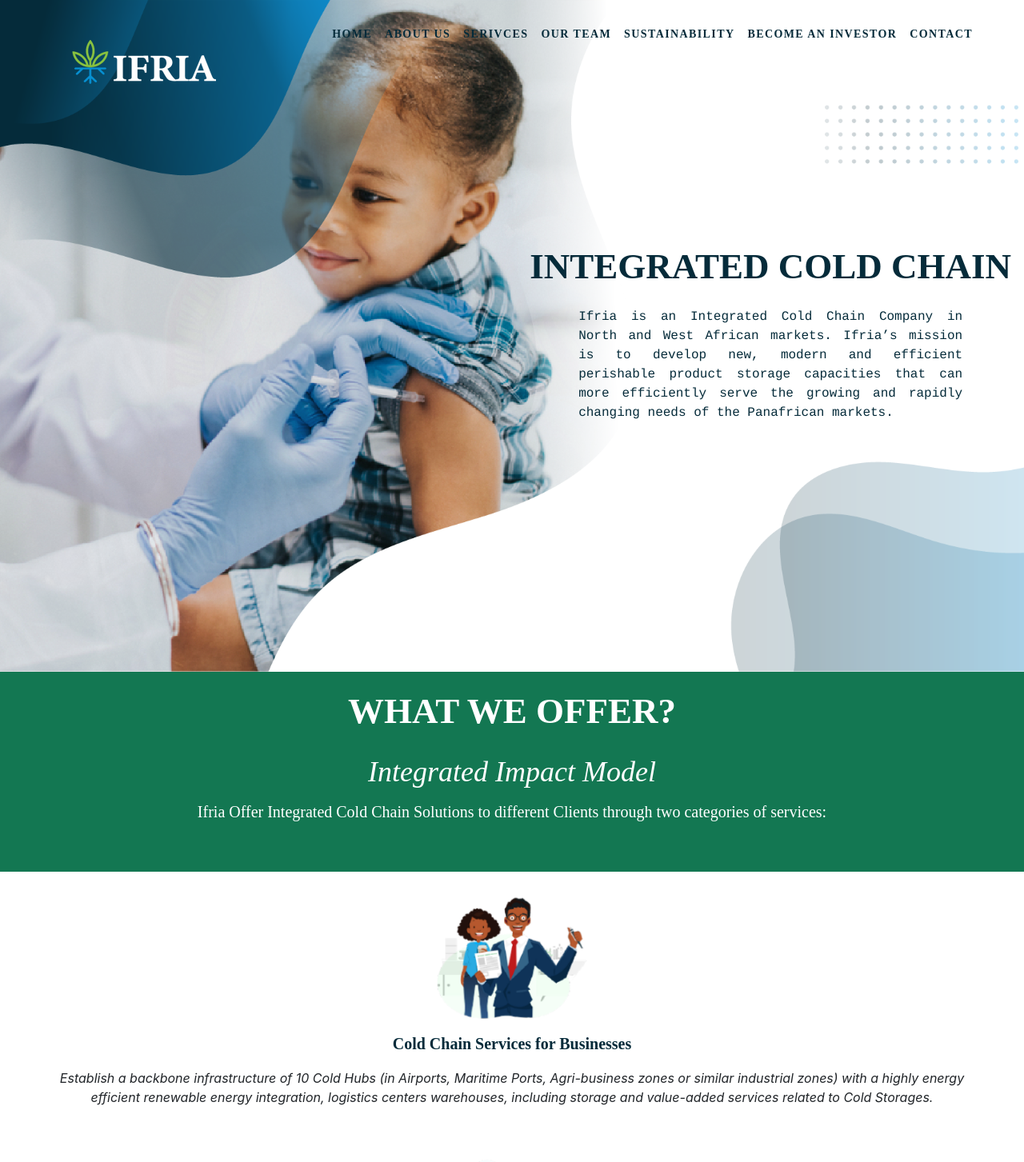
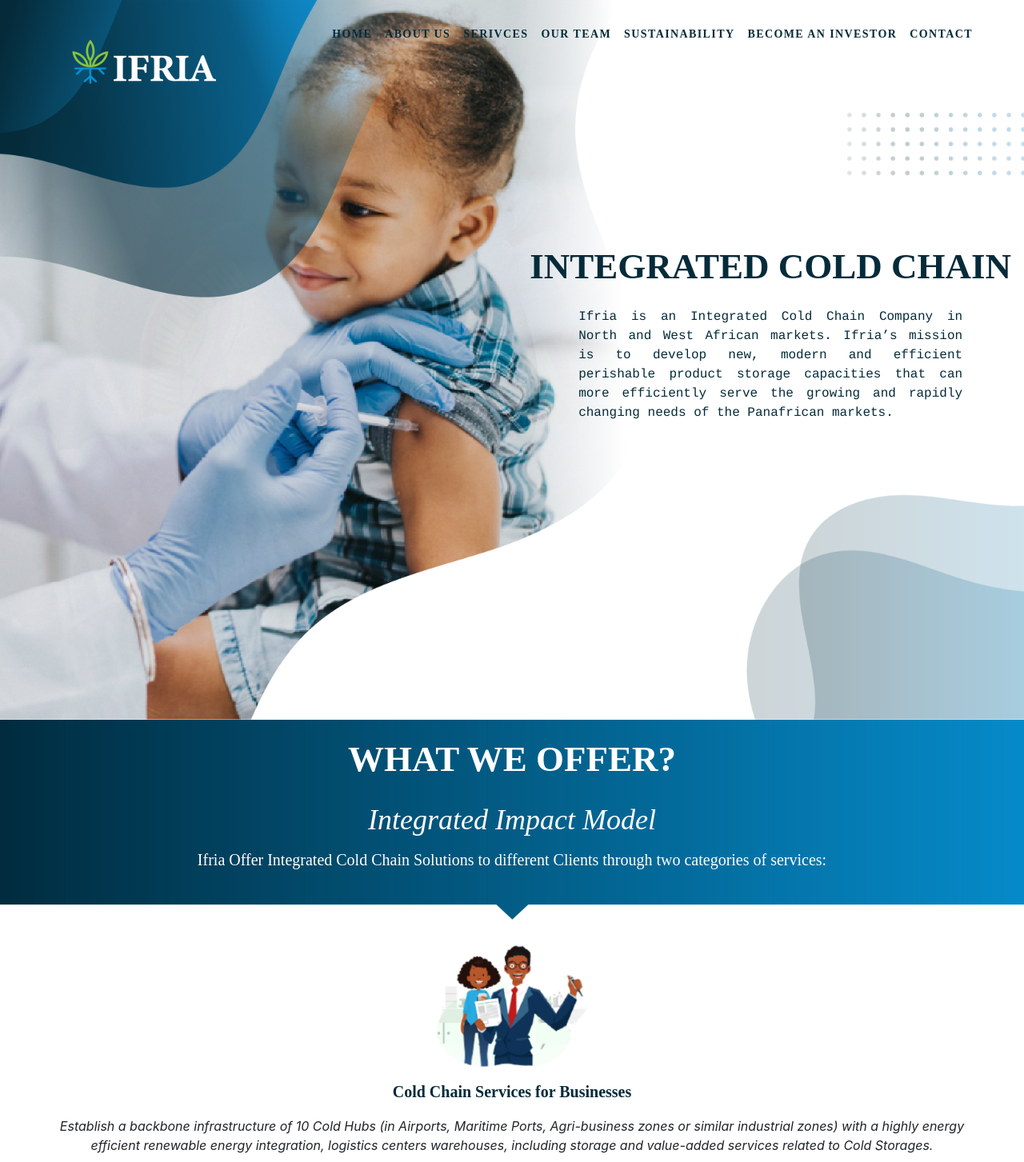
Before and after one commit to Popeyee/ifriaWeb, a React (Create React App) app: page / in a window 1280 px wide. Shown: the top 1453 px of the page at 80% size. Built offline with nearby package versions, Linux system fonts and the light colour scheme.

Commit message:
change bg of some elements

```diff
--- a/src/Footer/footer.css
+++ b/src/Footer/footer.css
@@ -1,8 +1,11 @@
-/*.footer-cont{
+.footer-cont{
 	background-image: url(../Images/footer.png);
 	height: 550px;
 	width: 100%;
-}*/
+	background-size: cover;
+    background-position: center;
+    background-repeat: no-repeat;
+}
 
 .footer-button{
 	border-color: transparent;
--- a/src/Footer/footer.js
+++ b/src/Footer/footer.js
@@ -12,10 +12,10 @@ import pinLogo from "../Images/pinLogo.png"
 
 const Footer = () => {
 	return(
-		<div className="footer-cont bg-black  flex">
+		<div className="footer-cont flex">
 
 								{/*----------side_1----------*/}
-			<div className="about-side1 flex flex-column ba w-40 pt4">
+			<div className="about-side1 flex flex-column  w-40 pt4">
 				<button type="button"
 						class="footer-button f5 grow no-underline br-pill ph5 pv3 mb2 dib white b w5 center ttc">About us</button>
 
@@ -86,7 +86,7 @@ const Footer = () => {
 
 								{/*----------side_3----------*/}
 
-			<div className=" flex flex-column ba w-40 pt4 center">
+			<div className=" flex flex-column  w-40 pt4 center">
 
 				<button type="button"
 						class="footer-button f5  grow no-underline br-pill ph5 pv3 mb2 dib white b  center ttc">contact informations</button>
--- a/src/Header/header.css
+++ b/src/Header/header.css
@@ -1,6 +1,6 @@
 .cont {
 	animation: animate 15s  infinite;
-	height: 840px;
+	height: 900px;
 	width: 100%;
 	background-position: center;
 	background-repeat: no-repeat;
--- a/src/Header/header.js
+++ b/src/Header/header.js
@@ -8,7 +8,7 @@ import logo from "../Images/logo.png"
 
 const Header = () => {
 	return(
-		<div className="cont fw9 f3 cover ">
+		<div className="flex cont fw9 f3 cover ">
 		<img className="top-logo grow" src={logo} alt="logo" />
 
 
--- a/src/Offer/offer.css
+++ b/src/Offer/offer.css
@@ -6,7 +6,10 @@
 .title-cont{
 	width: 100%;
 	height:250px;
-	/*background-image: url(../Images/offer.png)*/;
+	background-image: url(../Images/offer.png);
+	background-size: cover;
+    background-position: center;
+    background-repeat: no-repeat;
 }
 .heeader-main{
   position: absolute;
--- a/src/Offer/offer.js
+++ b/src/Offer/offer.js
@@ -50,7 +50,7 @@ const Offer = () => {
 
 
 							{/*---------- WHAT WE OFFER ----------*/}
-			<div className="title-cont bg-dark-green">
+			<div className="title-cont ">
       		  	<p className="heeader-title b white pt3 ttu ">What We Offer?</p>
       		  	<h5 className=" white pt1 f2 i">Integrated Impact Model</h5>
       		  	<h5 className=" white pt2 ">Ifria Offer Integrated Cold Chain Solutions
--- a/src/Where/where.css
+++ b/src/Where/where.css
@@ -2,6 +2,9 @@
 	width: 100%;
 	height:145px;
 	background-image: url(../Images/gradient.png);
+	background-size: cover;
+  background-position: center;
+  background-repeat: no-repeat;
 }
 
 .map-logo{
```
Also changed, not shown: 1 other file (tests, documents, lock files or other folders).
